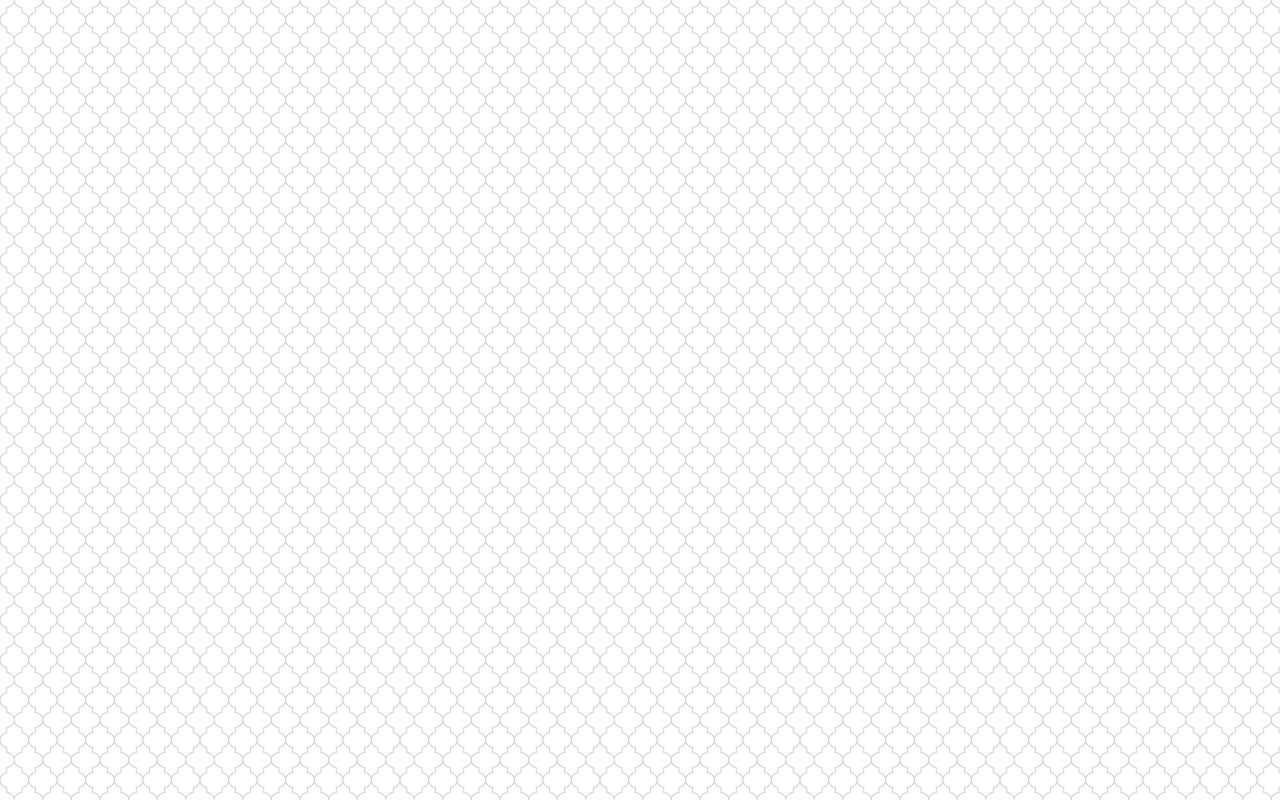
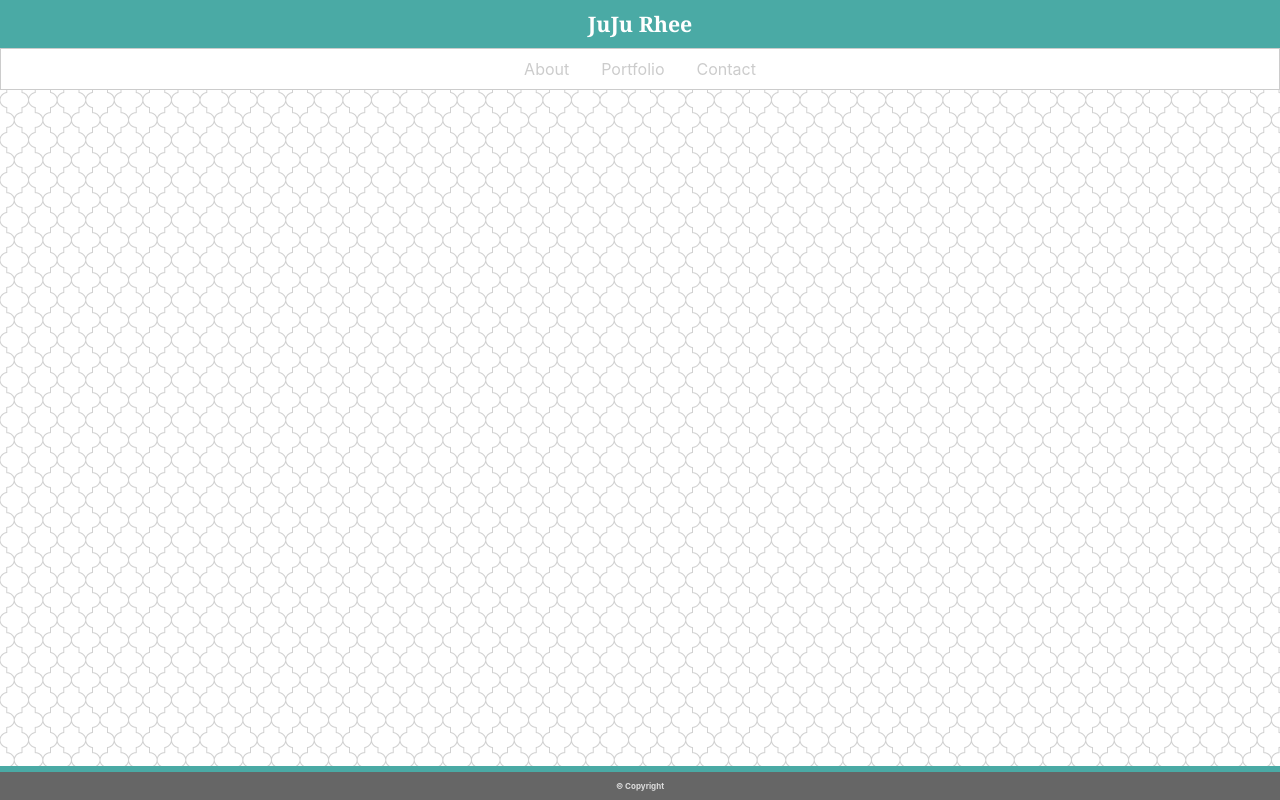
Before and after one commit to jujubrains/Main, a plain HTML site: page contact.html in a window 1280 px wide. Drawn offline with nearby package versions, Linux system fonts and the light colour scheme.

Commit message:
headers and footers to rest of pages

```diff
--- a/contact.html
+++ b/contact.html
@@ -12,6 +12,24 @@
 
 </head>
 <body>
+    <nav class="navbar sticky-top justify-content-center" style="background-color: #4aaaa5; font-size: 16pt; color: white; font-family: Georgia, 'Times New Roman', Times, serif;">JuJu Rhee</nav>
 
+    <div class="links" style="border: 1px; border-style: solid; border-color: #cccccc;">
+        <ul class="nav justify-content-center" style="background-color: #ffffff;">
+            <li class="nav-item">
+            <a class="nav-link active" href="index.html" style="color:#cccccc;">About</a>
+            </li>
+            <li class="nav-item">
+            <a class="nav-link" href="portfolio.html" style="color:#cccccc;">Portfolio</a>
+            </li>
+            <li class="nav-item">
+            <a class="nav-link" href="contact.html" style="color:#cccccc;">Contact</a>
+            </li>
+        </ul>
+    </div>
+
+
+
+    <nav id="footer" class="navbar fixed-bottom justify-content-center">© Copyright</nav>
 </body>
 </html>
```
Also changed, not shown: portfolio.html (+18 -0 lines).
